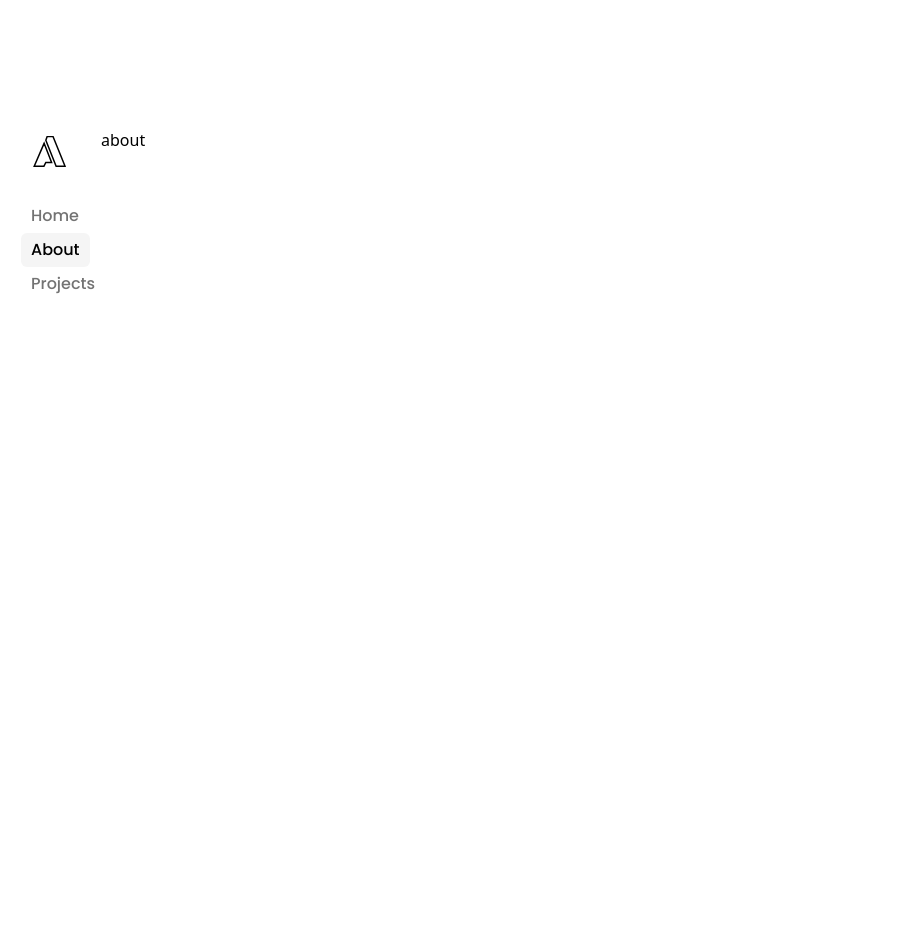
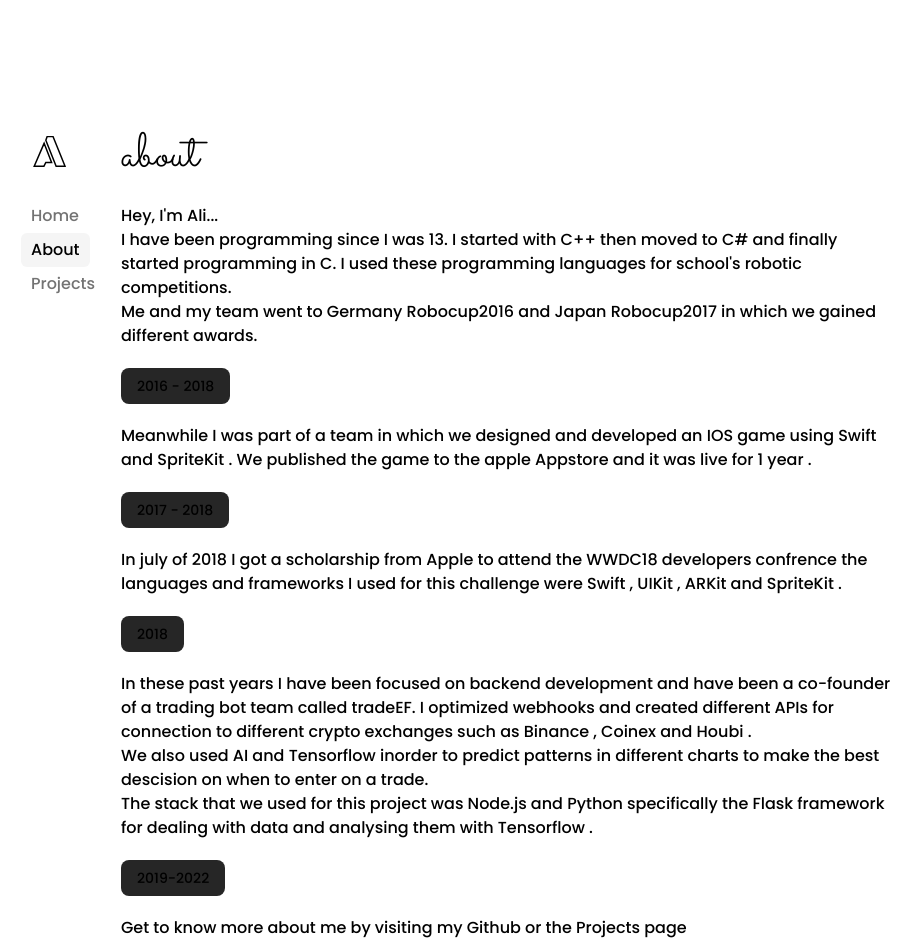
Before and after one commit to 313devs/ali110.dev, a Next.js app: page /about in a window 1280 px wide. Shown: the top 952 px of the page, without its empty margins (171-1092 px from the left). Before the commit the page ends 800 px from the top, so only its background shows below. Built offline with nearby package versions, Linux system fonts and the light colour scheme.

Commit message:
About page done
about page created and the Github and linkedIn logo set correctly in the home page. some minor styling errors fixed in home page as well.

```diff
--- a/app/about/page.tsx
+++ b/app/about/page.tsx
@@ -1,9 +1,81 @@
+import Link from 'next/link';
 import React from 'react'
 
 export default function about() {
   return (
-    <div>
-      about
+    <div className="flex flex-col w-full h-fit px-5 md:h-fill md:mt-1">
+      <div className={"w-full h-12 mb-2  2xl:h-24"}>
+        <h1 className="text-5xl 2xl:text-8xl font-sac">about</h1>
+      </div>
+      <h1 className="text-base font-popM mt-4">Hey, I'm Ali...</h1>
+      <p className="mb-5 font-popL">
+        I have been programming since I was{" "}
+        <span className="font-popM">13</span>. I started with{" "}
+        <span className="font-popM">C++</span> then moved to{" "}
+        <span className="font-popM">C# </span>
+        and finally started programming in <span className="font-popM">C</span>.
+        I used these programming languages for school's
+        <span className="font-popM"> robotic</span> competitions. <br /> Me and
+        my team went to <span className="font-popM">Germany Robocup2016</span>{" "}
+        and <span className="font-popM">Japan Robocup2017</span> in which we
+        gained different awards.
+      </p>
+      <h1 className="text-sm font-popL bg-neutral-800 w-fit h-fit rounded-lg py-2 px-4 mb-5">
+        2016 - 2018
+      </h1>
+      <p className="mb-5 font-popL">
+        Meanwhile I was part of a team in which we designed and developed an IOS
+        game using <span className="font-popM"> Swift </span> and
+        <span className="font-popM"> SpriteKit </span>. We published the game to
+        the apple Appstore and it was live for
+        <span className="font-popM"> 1 year </span>.
+      </p>
+      <h1 className="text-sm font-popL bg-neutral-800 w-fit h-fit rounded-lg py-2 px-4 mb-5">
+        2017 - 2018
+      </h1>
+
+      <p className="mb-5 font-popL">
+        In july of<span className="font-popM"> 2018 </span> I got a scholarship
+        from
+        <span className="font-popM"> Apple </span> to attend the
+        <span className="font-popM"> WWDC18 developers confrence</span> the
+        languages and frameworks I used for this challenge were{" "}
+        <span className="font-popM"> Swift </span> ,
+        <span className="font-popM"> UIKit </span> ,
+        <span className="font-popM"> ARKit </span> and
+        <span className="font-popM"> SpriteKit </span>.
+      </p>
+      <h1 className="text-sm font-popL bg-neutral-800 w-fit h-fit rounded-lg py-2 px-4 mb-5">
+        2018
+      </h1>
+      <p className="mb-5 font-popL">
+        In these past years I have been focused on{" "}
+        <span className="font-popM"> backend </span> development and have been a{" "}
+        <span className="font-popM"> co-founder </span> of a trading bot team
+        called tradeEF. I optimized
+        <span className="font-popM"> webhooks </span> and created different APIs
+        for connection to different crypto exchanges such as
+        <span className="font-popM"> Binance </span>,
+        <span className="font-popM"> Coinex </span> and
+        <span className="font-popM"> Houbi </span>.<br />
+        We also used <span className="font-popM">AI </span> and{" "}
+        <span className="font-popM"> Tensorflow </span>
+        inorder to predict patterns in different charts to make the best
+        descision on when to enter on a trade.
+        <br />
+        The stack that we used for this project was{" "}
+        <span className="font-popM"> Node.js </span> and{" "}
+        <span className="font-popM"> Python </span> specifically the{" "}
+        <span className="font-popM"> Flask </span> framework for dealing with
+        data and analysing them with{" "}
+        <span className="font-popM"> Tensorflow </span>.
+      </p>
+      <h1 className="text-sm font-popL bg-neutral-800 w-fit h-fit rounded-lg py-2 px-4 mb-5">
+        2019-2022
+      </h1>
+
+      <h1 className='font-popL'>Get to know more about me by visiting my
+      <a href='https://github.com/313devs' className='font-popM hover:bg-neutral-800 hover:rounded-lg hover:px-4 hover:py-2 hover:mx-2'> Github </a> or the <Link href='/projects' className='font-popM hover:bg-neutral-800 hover:rounded-lg hover:px-4 hover:py-2 hover:mx-2'> Projects </Link> page</h1>
     </div>
-  )
+  );
 }
--- a/app/page.tsx
+++ b/app/page.tsx
@@ -8,7 +8,7 @@ import { motion } from 'framer-motion';
 
 export default function Home() {
   return (
-    <div className="flex flex-col w-full h-fit px-5 md:h-fill md:mt-1">
+    <div className="flex flex-col w-full md:w-5/6 h-fit px-5 md:h-fill md:mt-1 md:ml-5">
       <div className={"w-full h-12 mb-2  2xl:h-24"}>
         <motion.h1
           initial={{
@@ -78,8 +78,8 @@ export default function Home() {
             rel="noopener noreferrer"
           >
             <button className="rounded-lg h-10 w-fit px-4 py-6 hover:bg-neutral-100 hover:dark:bg-neutral-800 flex items-center justify-center md:text-sm text-lg font-popL hover:dark:text-white border-2  border-neutral-100 dark:border-neutral-800">
+              <LinkedInLogoIcon className="mr-2" />
               Linkedin
-              <LinkedInLogoIcon className="ml-2" />
             </button>
           </a>
           <a
@@ -88,8 +88,8 @@ export default function Home() {
             rel="noopener noreferrer"
           >
             <button className="rounded-lg h-10 w-fit px-4 py-6 ml-4 hover:bg-neutral-100 hover:dark:bg-neutral-800 flex items-center justify-center md:text-sm text-lg font-popL hover:dark:text-white border-2 border-neutral-100 dark:border-neutral-800">
+              <GitHubLogoIcon className="mr-2" />
               Github
-              <GitHubLogoIcon className="ml-2" />
             </button>
           </a>
         </div>
```
